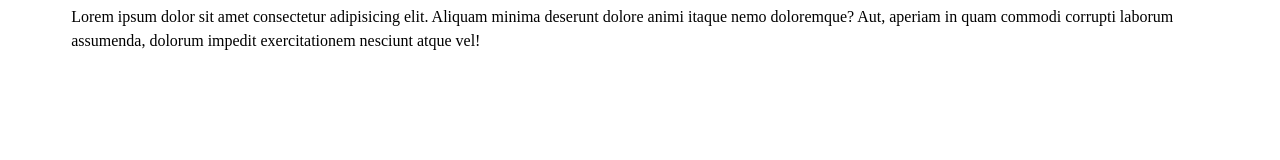
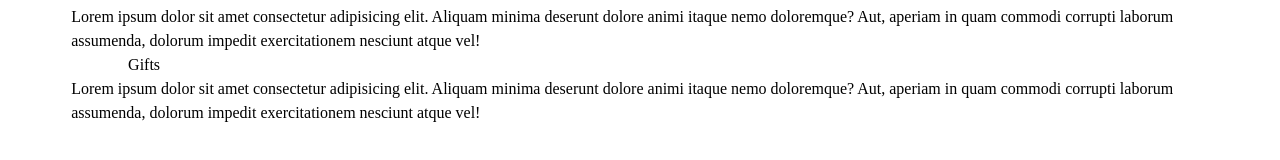
Before and after one commit to nath-codes/jelena, a React (Create React App) app: page / in a window 1280 px wide. Shown: the part 304-464 px from the top of the page. Built offline with nearby package versions, Linux system fonts and the light colour scheme; no server answers; a web font is replaced by a local one.

Commit message:
added basic Gifts component

```diff
--- a/src/App.js
+++ b/src/App.js
@@ -5,6 +5,7 @@ import Hero from "./components/Hero";
 import Rsvp from "./components/Rsvp";
 import Timetable from "./components/Timetable";
 import Directions from "./components/Directions";
+import Gifts from "./components/Gifts";
 
 injectGlobal`
   html {
@@ -43,6 +44,7 @@ class App extends Component {
           <Rsvp />
           <Timetable />
           <Directions />
+          <Gifts />
         </div>
       </ThemeProvider>
     );
--- /dev/null
+++ b/src/components/Gifts.jsx
@@ -0,0 +1,18 @@
+import React from "react";
+import Heading from "./Section";
+import Section from "./Section";
+import Text from "./Text";
+
+const Hero = () => (
+  <Section>
+    <Heading>Gifts</Heading>
+    <Text>
+      Lorem ipsum dolor sit amet consectetur adipisicing elit. Aliquam minima
+      deserunt dolore animi itaque nemo doloremque? Aut, aperiam in quam commodi
+      corrupti laborum assumenda, dolorum impedit exercitationem nesciunt atque
+      vel!
+    </Text>
+  </Section>
+);
+
+export default Hero;
```
